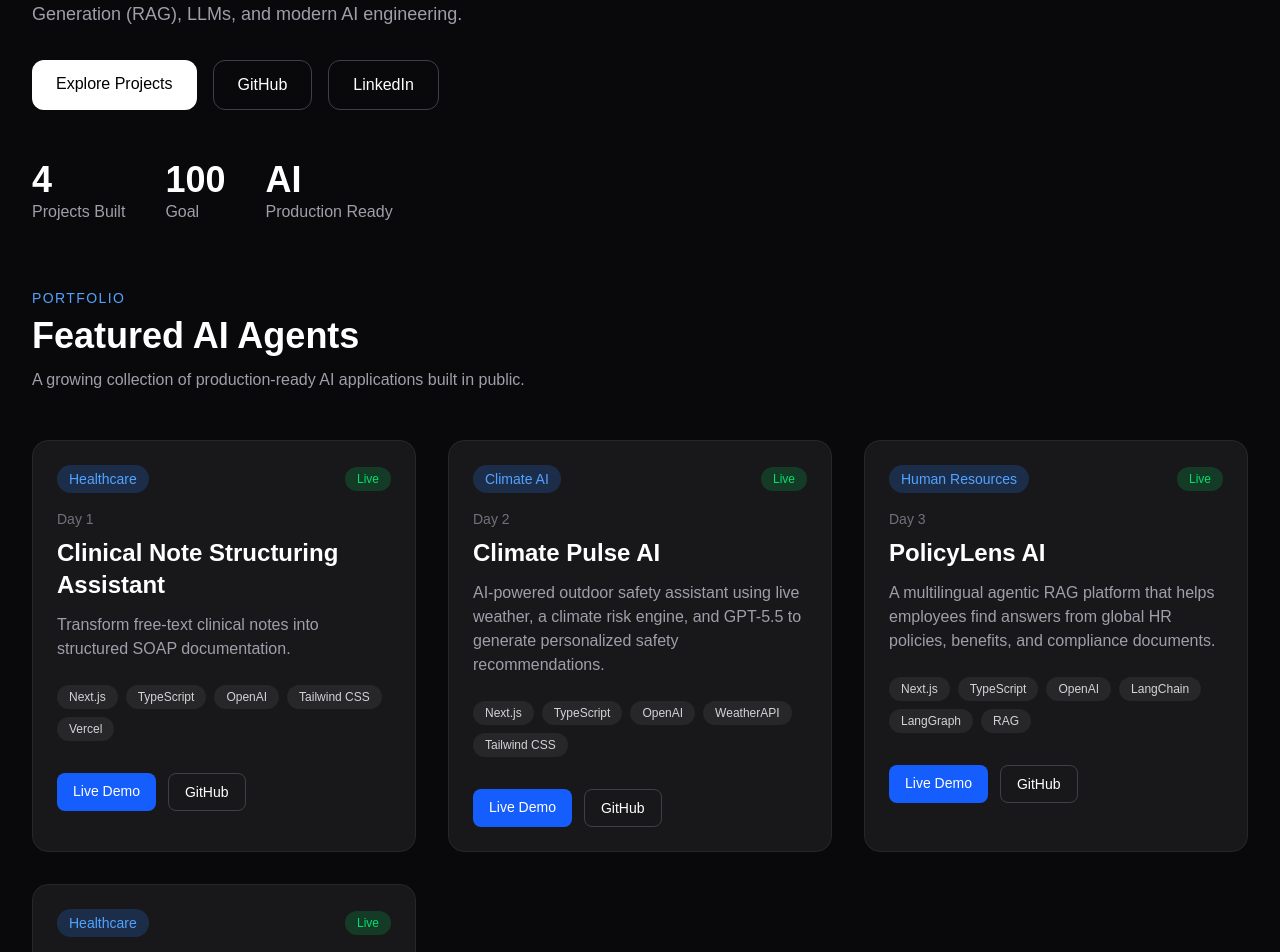
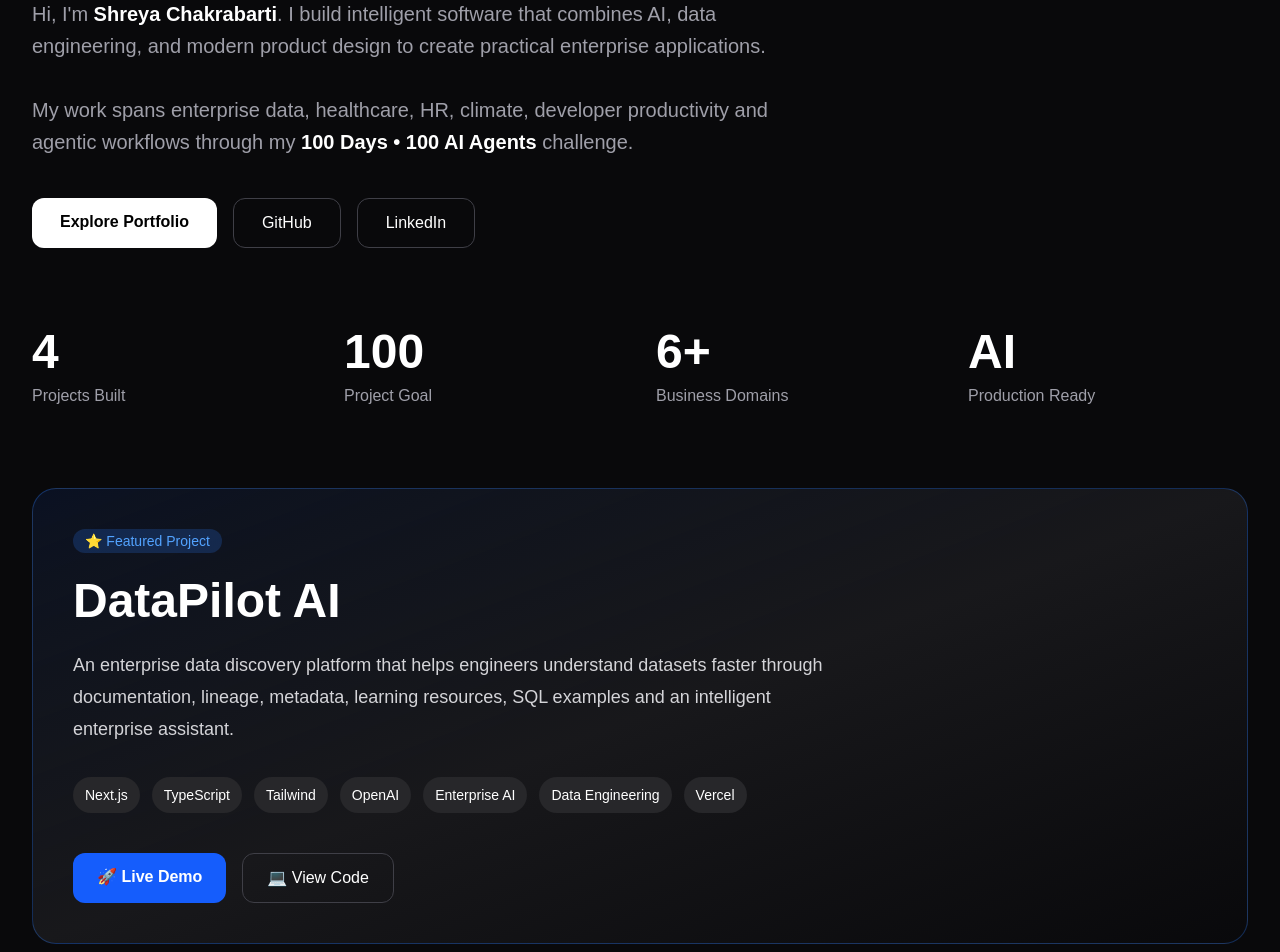
Before and after one commit to shreya19888/ai-portfolio, a Next.js app: page / in a window 1280 px wide. Shown: the part 440-1392 px from the top of the page. Built offline with nearby package versions, Linux system fonts and the light colour scheme.

Commit message:
updating datapilot ai

```diff
--- a/app/page.tsx
+++ b/app/page.tsx
@@ -1,42 +1,57 @@
+import Link from "next/link";
 import { agents } from "./data/agents";
+
+const DATAPILOT_URL =
+  "https://datapilotai-j07o2081f-shreyachakrabarti19-2079s-projects.vercel.app/";
 
 export default function Home() {
   return (
     <main className="bg-zinc-950 text-white">
       {/* Hero */}
-      <section className="mx-auto flex min-h-[75vh] max-w-7xl items-center px-8 pt-16 pb-12">
+      <section className="mx-auto flex min-h-[80vh] max-w-7xl items-center px-8 py-20">
         <div>
-          <p className="mb-4 text-blue-400">
-            🚀 AI Engineer • 100 Days • 100 AI Agents
-          </p>
+          <span className="rounded-full bg-blue-500/20 px-4 py-2 text-sm font-medium text-blue-400">
+            🚀 AI Engineer • Enterprise AI • Full Stack AI Applications
+          </span>
 
-          <h1 className="max-w-4xl text-4xl font-bold leading-tight md:text-5xl lg:text-6xl">
-            Building 100 production-ready AI agents that solve real-world
+          <h1 className="mt-8 max-w-5xl text-5xl font-black leading-tight md:text-6xl lg:text-7xl">
+            Building production-ready AI applications that solve real business
             problems.
           </h1>
 
-          <p className="mt-6 max-w-3xl text-lg text-zinc-400">
-            Hi, I'm Shreya. I build AI products that solve real business
-            problems. Through my <span className="font-semibold text-white">100
-            Days • 100 AI Agents</span> challenge, I'm building production-ready
-            applications across healthcare, HR, climate, finance, and
-            enterprise AI while exploring agentic workflows, Retrieval-Augmented
-            Generation (RAG), LLMs, and modern AI engineering.
+          <p className="mt-8 max-w-3xl text-xl leading-8 text-zinc-400">
+            Hi, I'm{" "}
+            <span className="font-semibold text-white">
+              Shreya Chakrabarti
+            </span>
+            . I build intelligent software that combines AI, data engineering,
+            and modern product design to create practical enterprise
+            applications.
+
+            <br />
+            <br />
+
+            My work spans enterprise data, healthcare, HR, climate, developer
+            productivity and agentic workflows through my{" "}
+            <span className="font-semibold text-white">
+              100 Days • 100 AI Agents
+            </span>{" "}
+            challenge.
           </p>
 
-          <div className="mt-8 flex flex-wrap gap-4">
+          <div className="mt-10 flex flex-wrap gap-4">
             <a
               href="#projects"
-              className="rounded-xl bg-white px-6 py-3 font-medium text-black transition hover:bg-zinc-200"
+              className="rounded-xl bg-white px-7 py-3 font-semibold text-black transition hover:bg-zinc-200"
             >
-              Explore Projects
+              Explore Portfolio
             </a>
 
             <a
               href="https://github.com/shreya19888"
               target="_blank"
               rel="noopener noreferrer"
-              className="rounded-xl border border-zinc-700 px-6 py-3 transition hover:border-zinc-500"
+              className="rounded-xl border border-zinc-700 px-7 py-3 transition hover:border-blue-500"
             >
               GitHub
             </a>
@@ -45,7 +60,7 @@ export default function Home() {
               href="https://www.linkedin.com/in/shreya-chakrabarti/"
               target="_blank"
               rel="noopener noreferrer"
-              className="rounded-xl border border-zinc-700 px-6 py-3 transition hover:border-zinc-500"
+              className="rounded-xl border border-zinc-700 px-7 py-3 transition hover:border-blue-500"
             >
               LinkedIn
             </a>
@@ -54,52 +69,145 @@ export default function Home() {
       </section>
 
       {/* Stats */}
-      <section className="mx-auto max-w-7xl px-8 pb-16">
-        <div className="flex flex-wrap gap-10">
+
+      <section className="mx-auto max-w-7xl px-8 pb-20">
+        <div className="grid gap-8 md:grid-cols-4">
+
           <div>
-            <h2 className="text-4xl font-bold">{agents.length}</h2>
-            <p className="text-zinc-400">Projects Built</p>
+            <h2 className="text-5xl font-black">{agents.length}</h2>
+            <p className="mt-2 text-zinc-400">
+              Projects Built
+            </p>
           </div>
 
           <div>
-            <h2 className="text-4xl font-bold">100</h2>
-            <p className="text-zinc-400">Goal</p>
+            <h2 className="text-5xl font-black">100</h2>
+            <p className="mt-2 text-zinc-400">
+              Project Goal
+            </p>
           </div>
 
           <div>
-            <h2 className="text-4xl font-bold">AI</h2>
-            <p className="text-zinc-400">Production Ready</p>
+            <h2 className="text-5xl font-black">6+</h2>
+            <p className="mt-2 text-zinc-400">
+              Business Domains
+            </p>
           </div>
+
+          <div>
+            <h2 className="text-5xl font-black">AI</h2>
+            <p className="mt-2 text-zinc-400">
+              Production Ready
+            </p>
+          </div>
+
         </div>
       </section>
 
-      {/* Featured Agents */}
+      {/* Featured Project */}
+
+      <section className="mx-auto max-w-7xl px-8 pb-24">
+
+        <div className="rounded-3xl border border-blue-500/30 bg-gradient-to-br from-blue-600/10 via-zinc-900 to-zinc-950 p-10">
+
+          <span className="rounded-full bg-blue-500/20 px-3 py-1 text-sm font-medium text-blue-400">
+            ⭐ Featured Project
+          </span>
+
+          <h2 className="mt-6 text-5xl font-black">
+            DataPilot AI
+          </h2>
+
+          <p className="mt-6 max-w-3xl text-lg leading-8 text-zinc-300">
+            An enterprise data discovery platform that helps engineers
+            understand datasets faster through documentation, lineage,
+            metadata, learning resources, SQL examples and an intelligent
+            enterprise assistant.
+          </p>
+
+          <div className="mt-8 flex flex-wrap gap-3">
+
+            {[
+              "Next.js",
+              "TypeScript",
+              "Tailwind",
+              "OpenAI",
+              "Enterprise AI",
+              "Data Engineering",
+              "Vercel",
+            ].map((tech) => (
+              <span
+                key={tech}
+                className="rounded-full bg-zinc-800 px-3 py-2 text-sm"
+              >
+                {tech}
+              </span>
+            ))}
+
+          </div>
+
+          <div className="mt-10 flex flex-wrap gap-4">
+
+            <a
+              href={DATAPILOT_URL}
+              target="_blank"
+              rel="noopener noreferrer"
+              className="rounded-xl bg-blue-600 px-6 py-3 font-semibold transition hover:bg-blue-500"
+            >
+              🚀 Live Demo
+            </a>
+
+            <a
+              href="https://github.com/shreya19888/100-days-100-agents/tree/master/day-005-datapilot-ai"
+              target="_blank"
+              rel="noopener noreferrer"
+              className="rounded-xl border border-zinc-700 px-6 py-3 transition hover:border-blue-500"
+            >
+              💻 View Code
+            </a>
+
+          </div>
+
+        </div>
+
+      </section>
+
+      {/* Portfolio */}
+
       <section
         id="projects"
         className="mx-auto max-w-7xl px-8 pb-24"
       >
+
         <div className="mb-12">
+
           <p className="text-sm uppercase tracking-widest text-blue-400">
             Portfolio
           </p>
 
-          <h2 className="mt-2 text-4xl font-bold">
-            Featured AI Agents
+          <h2 className="mt-3 text-5xl font-black">
+            Featured Projects
           </h2>
 
-          <p className="mt-3 max-w-2xl text-zinc-400">
-            A growing collection of production-ready AI applications built in
-            public.
+          <p className="mt-4 max-w-3xl text-lg text-zinc-400">
+            A growing collection of production-ready AI applications focused on
+            enterprise software, healthcare, developer productivity, and
+            intelligent automation.
           </p>
+
         </div>
 
         <div className="grid gap-8 md:grid-cols-2 lg:grid-cols-3">
+
           {agents.map((agent) => (
+
             <div
               key={agent.id}
               className="rounded-2xl border border-zinc-800 bg-zinc-900 p-6 transition-all duration-300 hover:-translate-y-1 hover:border-blue-500"
             >
+
               <div className="mb-4 flex items-center justify-between">
+
                 <span className="rounded-full bg-blue-500/20 px-3 py-1 text-sm text-blue-400">
                   {agent.industry}
                 </span>
@@ -107,6 +215,7 @@ export default function Home() {
                 <span className="rounded-full bg-green-500/20 px-3 py-1 text-xs font-medium text-green-400">
                   {agent.status}
                 </span>
+
               </div>
 
               <div className="mb-2 text-sm text-zinc-500">
@@ -122,6 +231,7 @@ export default function Home() {
               </p>
 
               <div className="mt-6 flex flex-wrap gap-2">
+
                 {agent.technologies.map((tech) => (
                   <span
                     key={tech}
@@ -130,9 +240,11 @@ export default function Home() {
                     {tech}
                   </span>
                 ))}
+
               </div>
 
               <div className="mt-8 flex gap-3">
+
                 <a
                   href={agent.demo}
                   target="_blank"
@@ -146,27 +258,41 @@ export default function Home() {
                   href={agent.github}
                   target="_blank"
                   rel="noopener noreferrer"
-                  className="rounded-lg border border-zinc-700 px-4 py-2 text-sm transition hover:border-zinc-500"
+                  className="rounded-lg border border-zinc-700 px-4 py-2 text-sm transition hover:border-blue-500"
                 >
                   GitHub
                 </a>
+
               </div>
+
             </div>
+
           ))}
+
         </div>
+
       </section>
 
       {/* Footer */}
-      <footer className="border-t border-zinc-800 py-10 text-center text-zinc-500">
-        <p>
-          Built with Next.js, TypeScript, OpenAI, LangChain, and a passion for
-          solving real-world problems with AI.
-        </p>
 
-        <p className="mt-2">
-          © {new Date().getFullYear()} Shreya Chakrabarti
-        </p>
+      <footer className="border-t border-zinc-800 py-12">
+
+        <div className="mx-auto max-w-7xl px-8">
+
+          <p className="text-center text-zinc-400">
+            Building production-ready AI applications with Next.js,
+            TypeScript, React, OpenAI, LangGraph, and modern cloud
+            technologies.
+          </p>
+
+          <p className="mt-4 text-center text-sm text-zinc-600">
+            © {new Date().getFullYear()} Shreya Chakrabarti
+          </p>
+
+        </div>
+
       </footer>
+
     </main>
   );
 }
```
